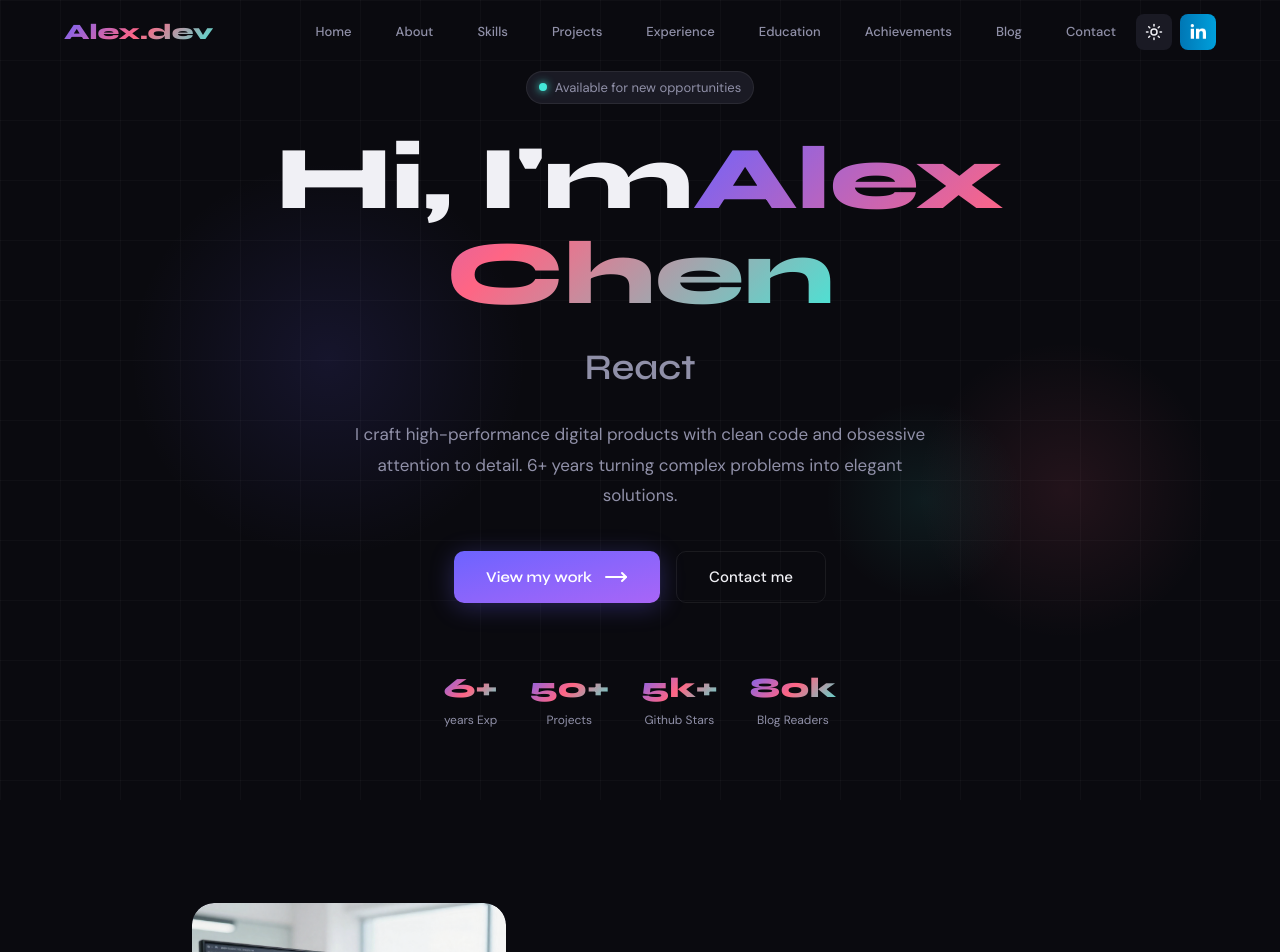
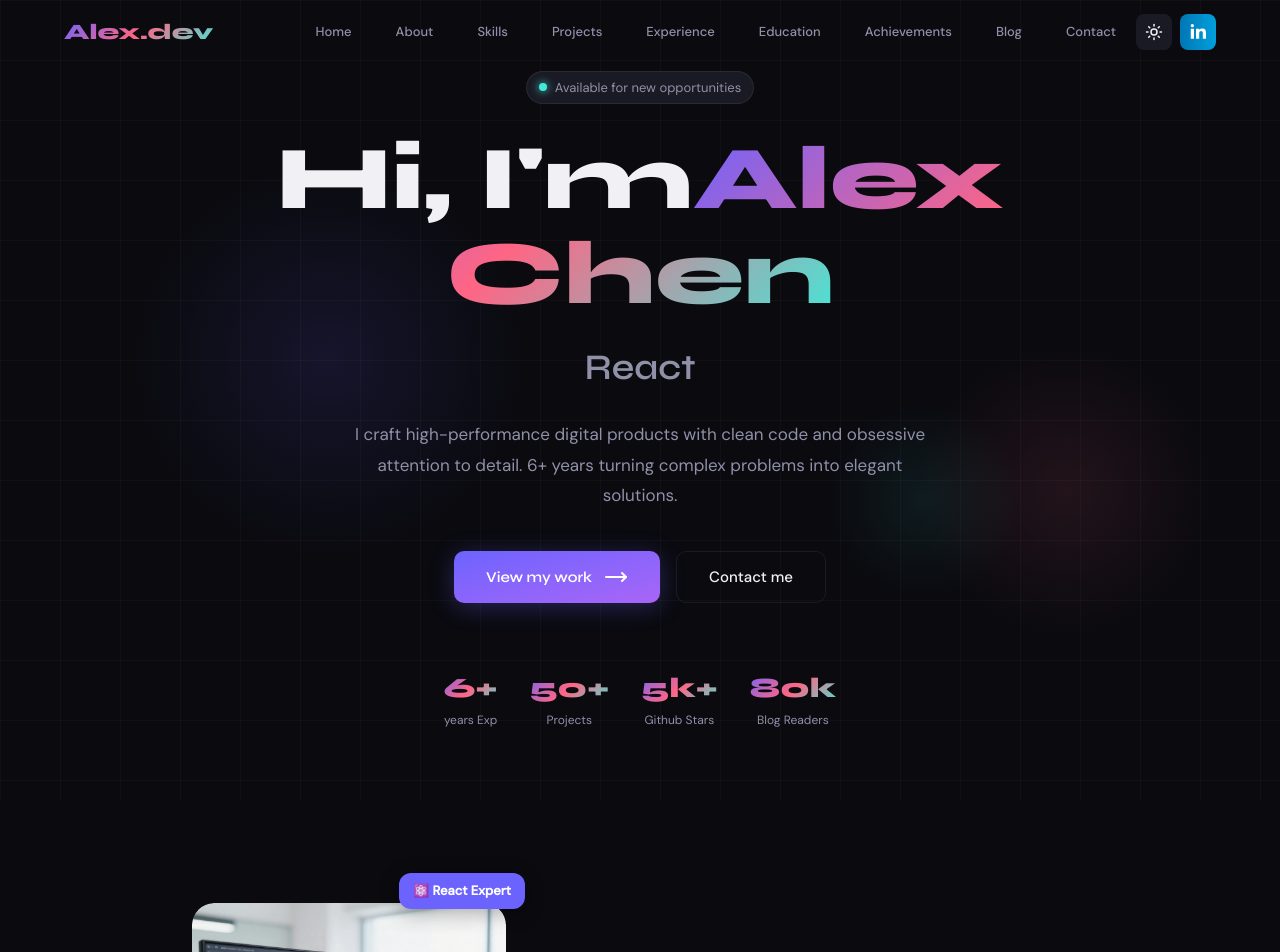
Before and after one commit to Jisap/vite-devportfolio, a React (Vite) app: page / in a window 1280 px wide. Shown: the top 952 px of the page. Built offline with nearby package versions, Linux system fonts and the light colour scheme.

Commit message:
feat: implement About section with animated avatar and floating skill badges

```diff
--- a/src/sections/About.jsx
+++ b/src/sections/About.jsx
@@ -31,9 +31,30 @@ const About = () => {
                 </div>
               </div>
 
-
+              {/* floating badges */}
+              {[
+                { icon: "⚛️", text: "React Expert", top: "-16px", right: "-16px", bg: "#6c63ff" },
+                { icon: "🚀", text: "6+ Years", bottom: "-16px", left: "-16px", bg: "#ff6584" },
+              ].map((b) => (
+                <div key={b.text} className="absolute flex items-center gap-2 text-[13px] font-semibold text-white rounded-xl px-3.5 py-2
+                shadow-[0_4px_20px_rgba(0,0,0,0.3)] animate-[float_4s_ease-in-out_infinite]"
+                  style={{
+                    top: b.top,
+                    bottom: b.bottom,
+                    right: b.right,
+                    left: b.left,
+                    backgroundColor: b.bg,
+                  }}
+                >
+                  {b.icon} {b.text}
+                </div>
+              ))
+              }
             </div>
           </div>
+
+          {/* Test side */}
+
         </div>
       </section>
     </>
```
